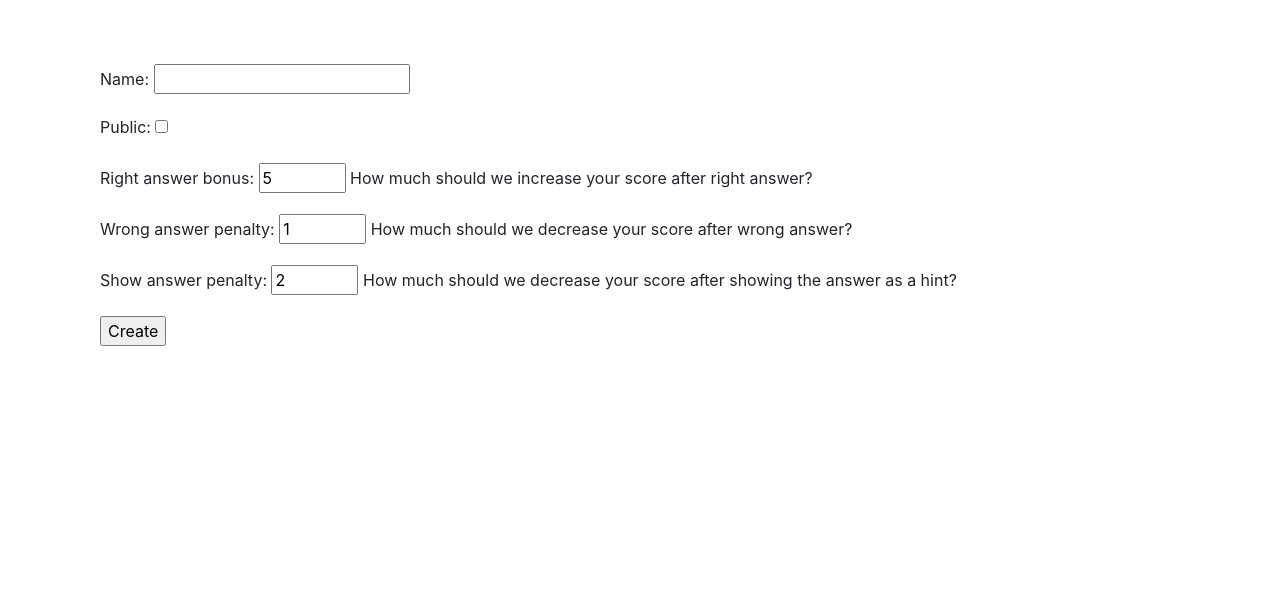
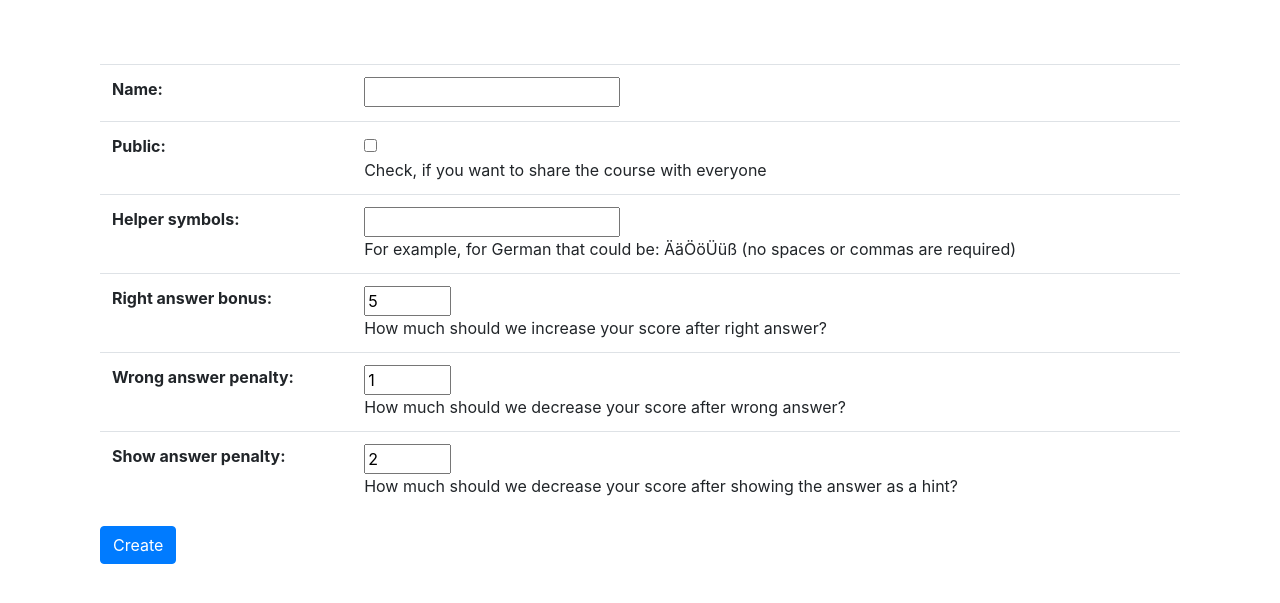
Before and after one commit to hakami1024/yourvocab, a Django app: page /course in a window 1280 px wide. Shown: the part 56-659 px from the top of the page. Run offline with Django 3.2, Linux system fonts and the light colour scheme; the visitor is signed in with stand-in values (Sample User, id 1); some libraries are stand-ins or nearby versions.

Commit message:
helper symbols + minor UI enhancement

```diff
--- a/yourvocab/forms.py
+++ b/yourvocab/forms.py
@@ -21,7 +21,11 @@ class CourseForm(forms.ModelForm):
 
     class Meta:
         model = models.Course
-        fields = ('name', 'public', 'right_answer_bonus', 'wrong_answer_penalty', 'show_answer_penalty')
+        fields = ('name', 'public', 'helper_symbols', 'right_answer_bonus', 'wrong_answer_penalty', 'show_answer_penalty')
+        help_texts = {
+            'helper_symbols': 'For example, for German that could be: ÄäÖöÜüß (no spaces or commas are required)',
+            'public': 'Check, if you want to share the course with everyone',
+        }
 
 
 class LessonForm(forms.ModelForm):
--- a/yourvocab/models.py
+++ b/yourvocab/models.py
@@ -24,6 +24,7 @@ class Course(models.Model):
     author = models.ForeignKey(settings.AUTH_USER_MODEL, on_delete=models.CASCADE)
     name = models.CharField(max_length=200)
     public = models.BooleanField(default=False)
+    helper_symbols = models.CharField(max_length=200)
 
 
 class Lesson(models.Model):
--- a/yourvocab/templates/registration/login.html
+++ b/yourvocab/templates/registration/login.html
@@ -8,7 +8,7 @@
     <form method="post">
         {% csrf_token %}
         <input type="hidden" name="next" value="{{ next }}"/>
-        <table>
+        <table class="table">
             {{ form.as_table }}
         </table>
         <button class='btn btn-primary' type="submit">Log in</button>
--- a/yourvocab/templates/signup.html
+++ b/yourvocab/templates/signup.html
@@ -4,7 +4,7 @@
     <h2>Sign up</h2>
     <form method="post">
         {% csrf_token %}
-        <table>
+        <table class="table">
             {{ form.as_table }}
         </table>
         <button class='btn btn-primary' type="submit">Sign up</button>
--- a/yourvocab/templates/yourvocab/check.html
+++ b/yourvocab/templates/yourvocab/check.html
@@ -14,6 +14,11 @@
 
         {% csrf_token %}
         <div id="RespondingPart">
+            <div class="my-2">
+            {% for s in course.helper_symbols %}
+                <button class="d-inline-block btn btn-outline-primary" onclick="$('#answer_field').val($('#answer_field').val() + '{{ s }}'); return false;">{{ s }}</button>
+            {% endfor %}
+            </div>
             <p>Answer: <input name="answer" type="text" id="answer_field"/></p>
             <div><a href="#" onclick="return submitForm(true, false);">Show right answer</a></div>
             <button class='btn btn-primary' type="submit">Submit</button>
--- a/yourvocab/templates/yourvocab/course.html
+++ b/yourvocab/templates/yourvocab/course.html
@@ -5,6 +5,7 @@
 <p class="h2"> {{ course.name }}</p>
 
 <div class="col-md-8">
+    <p class="col-md-8">Helper symbols: {{ course.helper_symbols }}</p>
     <p class="col-md-8">Right answer bonus: +{{ setup.answer_bonus }}</p>
     <p class="col-md-8">Wrong answer penalty: -{{ setup.mistake_penalty }}</p>
     <p class="col-md-8">Show answer penalty: -{{ setup.show_answer_penalty }}</p>
--- a/yourvocab/templates/yourvocab/new_course.html
+++ b/yourvocab/templates/yourvocab/new_course.html
@@ -5,11 +5,13 @@
         <div class="row">
             <div class="col">
                 <p>
-                    <form action="" method="post">
+                <form action="" method="post">
                     {% csrf_token %}
-                    {{ form.as_p }}
-                    <input type="submit" value="Create" />
-                    </form>
+                    <table class="table">
+                        {{ form.as_table }}
+                    </table>
+                    <input class="btn btn-primary" type="submit" value="Create"/>
+                </form>
                 </p>
             </div>
         </div>
--- a/yourvocab/templates/yourvocab/new_lesson.html
+++ b/yourvocab/templates/yourvocab/new_lesson.html
@@ -7,8 +7,10 @@
                 <p>
                     <form action="" method="post">
                     {% csrf_token %}
-                    {{ form.as_p }}
-                    <input type="submit" value="Create" />
+                    <table class="table">
+                    {{ form.as_table }}
+                    </table>
+                    <input class='btn btn-primary' type="submit" value="Create" />
                     </form>
                 </p>
             </div>
```
